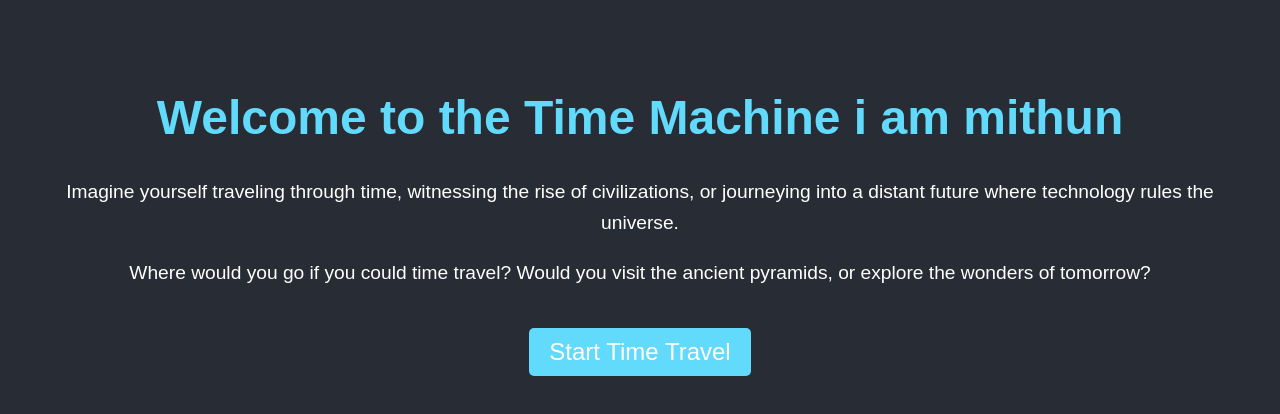
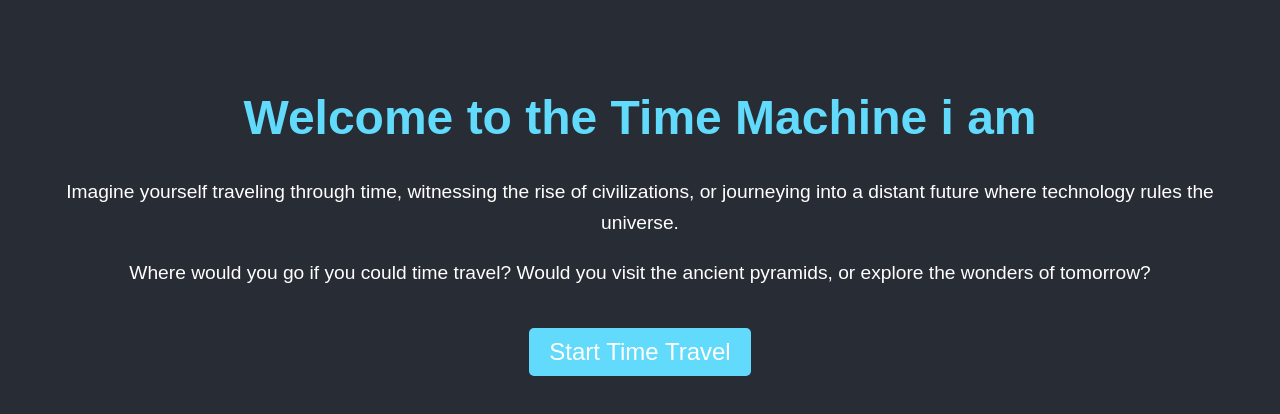
Before and after one commit to Mithun2505/test, a plain HTML site: page index.html in a window 1280 px wide. Drawn offline with Linux system fonts and the light colour scheme.

Commit message:
Update index.html

```diff
--- a/index.html
+++ b/index.html
@@ -37,7 +37,7 @@
 </head>
 <body>
 
-    <h1>Welcome to the Time Machine i am mithun</h1>
+    <h1>Welcome to the Time Machine i am </h1>
     <p>Imagine yourself traveling through time, witnessing the rise of civilizations, or journeying into a distant future where technology rules the universe.</p>
     <p>Where would you go if you could time travel? Would you visit the ancient pyramids, or explore the wonders of tomorrow?</p>
 
```
